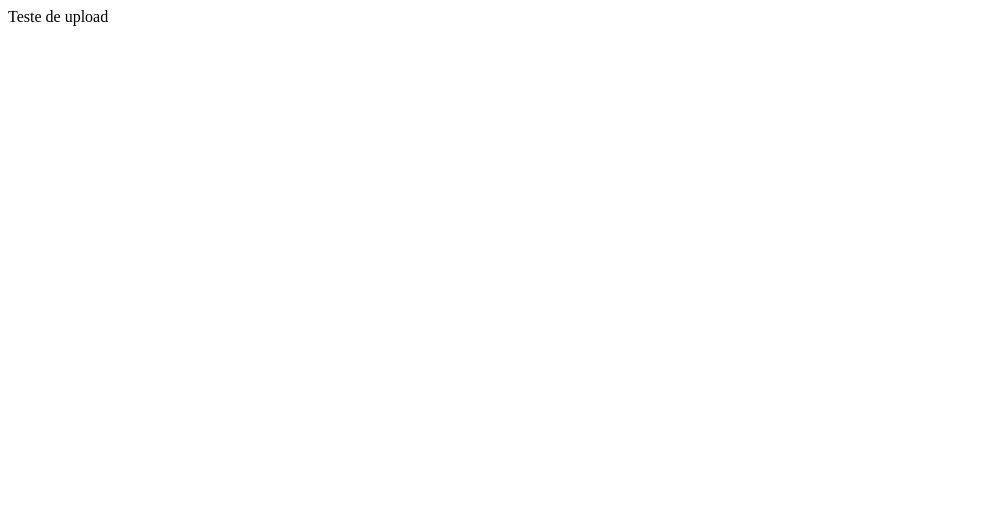
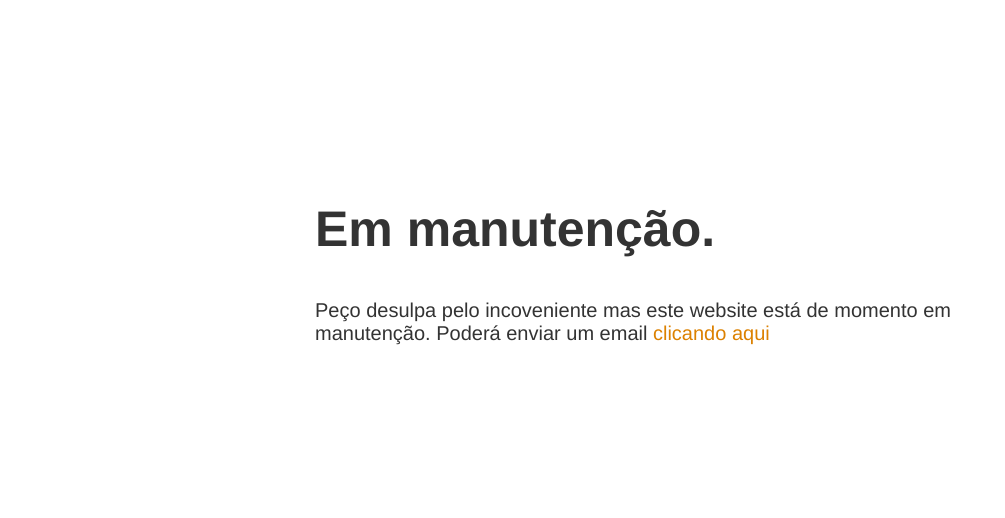
Before and after one commit to danielcvilhena/danielcvilhena.github.io, a plain HTML site: page index.html in a window 1280 px wide. Shown: the whole page, without its empty margins (0-1005 px from the left). Drawn offline with Linux system fonts and the light colour scheme.

Commit message:
Update index.html

```diff
--- a/index.html
+++ b/index.html
@@ -1 +1,17 @@
-Teste de  upload
+<!doctype html>
+<title>Site Maintenance</title>
+<style>
+  body { text-align: center; padding: 150px; }
+  h1 { font-size: 50px; }
+  body { font: 20px Helvetica, sans-serif; color: #333; }
+  article { display: block; text-align: left; width: 650px; margin: 0 auto; }
+  a { color: #dc8100; text-decoration: none; }
+  a:hover { color: #333; text-decoration: none; }
+</style>
+
+<article>
+    <h1>Em manutenção.</h1>
+    <div>
+        <p>Peço desulpa pelo incoveniente mas este website está de momento em manutenção. Poderá enviar um email <a href="mailto:daniel.vilhena@expheron.com">clicando aqui</a>
+    </div>
+</article>
```
